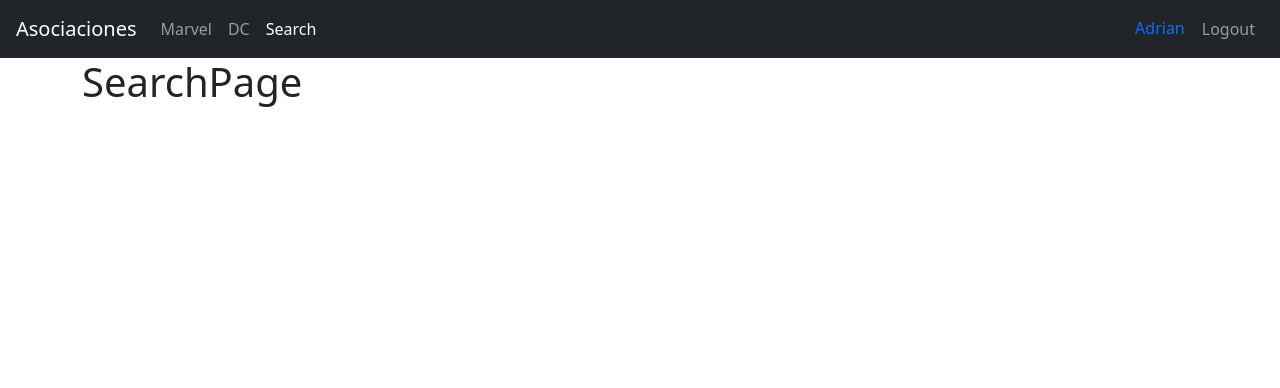
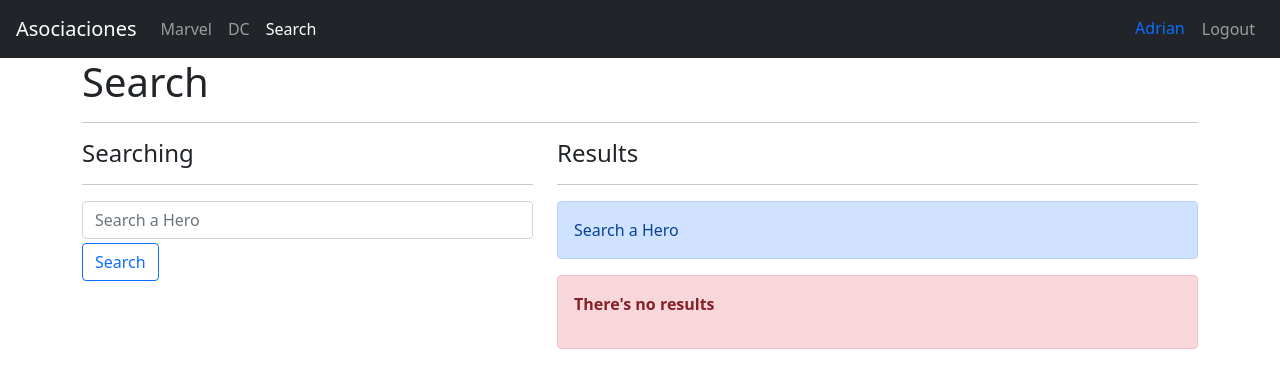
Before and after one commit to Adrianfeloh1/HeroesApp, a React (Vite) app: page /search in a window 1280 px wide. Shown: the top 388 px of the page. Built offline with nearby package versions, Linux system fonts and the light colour scheme.

Commit message:
implementando useNavigate y useLocation con query parameters en el SearchPage.

```diff
--- a/package.json
+++ b/package.json
@@ -10,6 +10,7 @@
     "preview": "vite preview"
   },
   "dependencies": {
+    "query-string": "^8.1.0",
     "react": "^18.2.0",
     "react-dom": "^18.2.0",
     "react-router-dom": "^6.11.2"
--- a/src/heroes/pages/SearchPage.jsx
+++ b/src/heroes/pages/SearchPage.jsx
@@ -1,7 +1,68 @@
+import { useLocation, useNavigate } from "react-router-dom";
+import queryString from "query-string"
+import { useForm } from "../../hooks/useForm";
+import { HeroCard } from "../components";
+
+export const SearchPage = () => {
+
+  const navigate = useNavigate();
+  const location = useLocation();
+
+  const {q = ''} = queryString.parse( location.search)
+
+  const {searchText, onInputChange} = useForm({
+    searchText: "",
+  });
+
+  const onSearchSubmit = ( event ) => {
+    event.preventDefault();
+
+    if(searchText.trim().length <= 1) return;
+
+    navigate(`?q=${searchText.toLowerCase().trim()}`)
 
 
-export const SearchPage = () => {
+  }
+
   return (
-    <h1>SearchPage</h1>
-  )
-}
+    <>
+      <h1>Search</h1>
+      <hr />
+
+      <div className="row">
+        <div className="col-5">
+          <h4>Searching</h4>
+          <hr />
+          <form onSubmit={ onSearchSubmit }>
+            <input
+              type="text"
+              placeholder="Search a Hero"
+              className="form-control"
+              name="searchText"
+              autoComplete="off"
+              value={ searchText }
+              onChange={ onInputChange }
+            />
+            <button className="btn btn-outline-primary mt-1">Search</button>
+          </form>
+        </div>
+
+        <div className="col-7">
+          <h4>Results</h4>
+          <hr />
+
+          <div className="alert alert-primary">
+            Search a Hero
+          </div>
+
+          <div className="alert alert-danger">
+           <b>There's no results <p>{q}</p></b>
+          </div>
+
+          {/* <HeroCard/> */}
+
+        </div>
+      </div>
+    </>
+  );
+};
--- /dev/null
+++ b/src/hooks/useForm.js
@@ -0,0 +1,25 @@
+import { useState } from 'react';
+
+export const useForm = ( initialForm = {} ) => {
+
+    const [ formState, setFormState ] = useState( initialForm );
+
+    const onInputChange = ({ target }) => {
+        const { name, value } = target;
+        setFormState({
+            ...formState,
+            [ name ]: value
+        });
+    }
+
+    const onResetForm = () => {
+        setFormState( initialForm );
+    }
+
+    return {
+        ...formState,
+        formState,
+        onInputChange,
+        onResetForm,
+    }
+}
```
Also changed, not shown: 1 other file (tests, documents, lock files or other folders).
